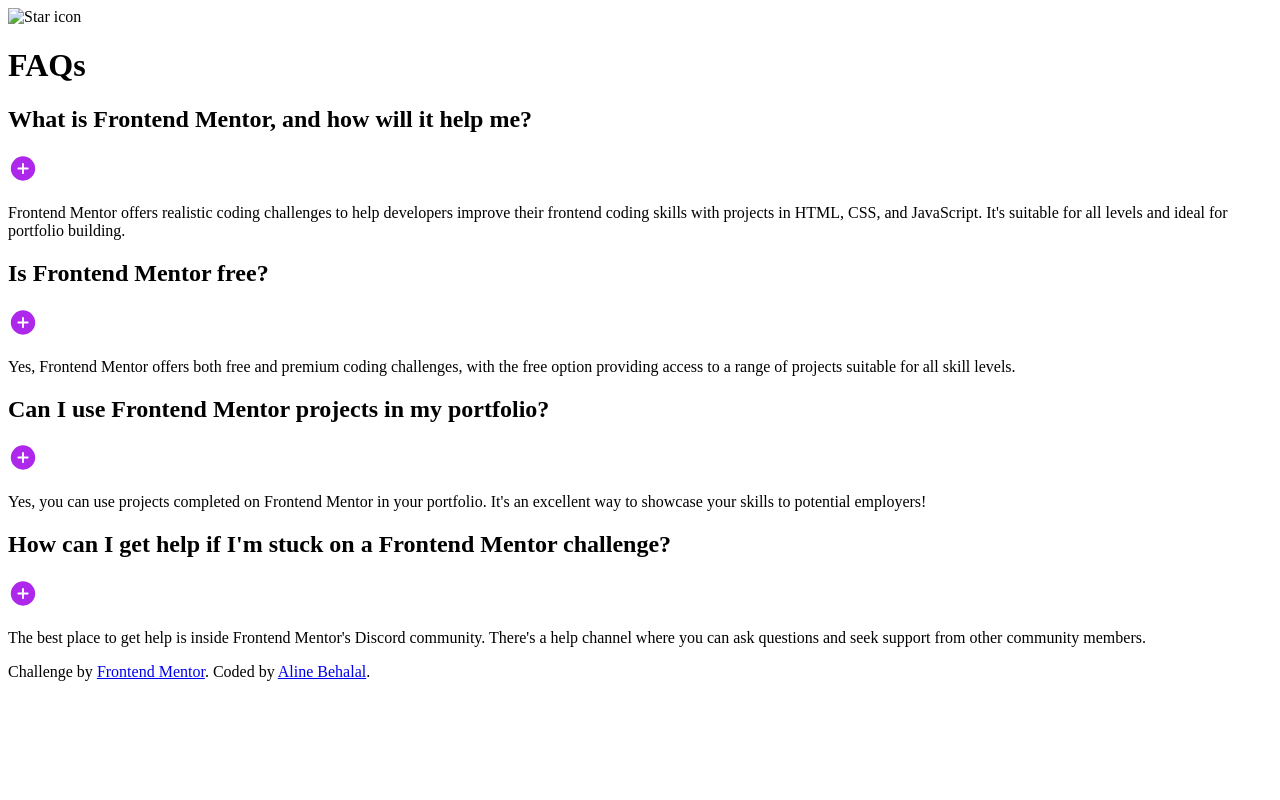
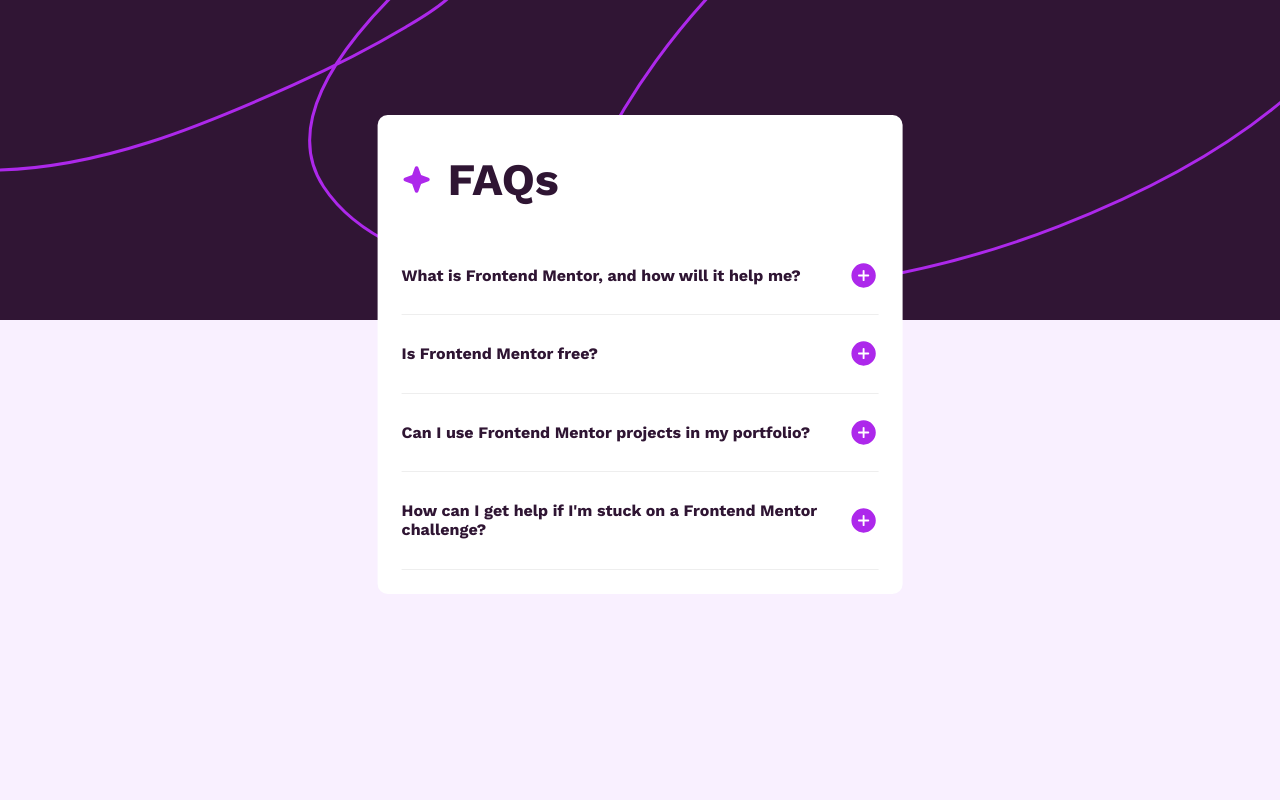
Before and after one commit to Hileene/FAQ-ACCORDION-MAIN, a plain HTML site: page index.html in a window 1280 px wide. Shown: the top 800 px of the page. Drawn offline with nearby package versions, Linux system fonts and the light colour scheme; the site is published under a folder, as on GitHub Pages, so addresses that start at the root find nothing.

Commit message:
Updated the stylesheet link

```diff
--- a/index.html
+++ b/index.html
@@ -19,7 +19,7 @@
       rel="stylesheet"
     />
     <!--CSS Stylesheet-->
-    <link rel="stylesheet" href="/style.css" type="text/css" />
+    <link href="./style.css" rel="stylesheet" />
 
     <title>Frontend Mentor | FAQ accordion</title>
   </head>
@@ -30,7 +30,7 @@
       <main class="faq-container">
         <div class="header">
           <img
-            src="/assets/images/icon-star.svg"
+            src="./assets/images/icon-star.svg"
             alt="Star icon"
             class="star-icon"
           />
```
